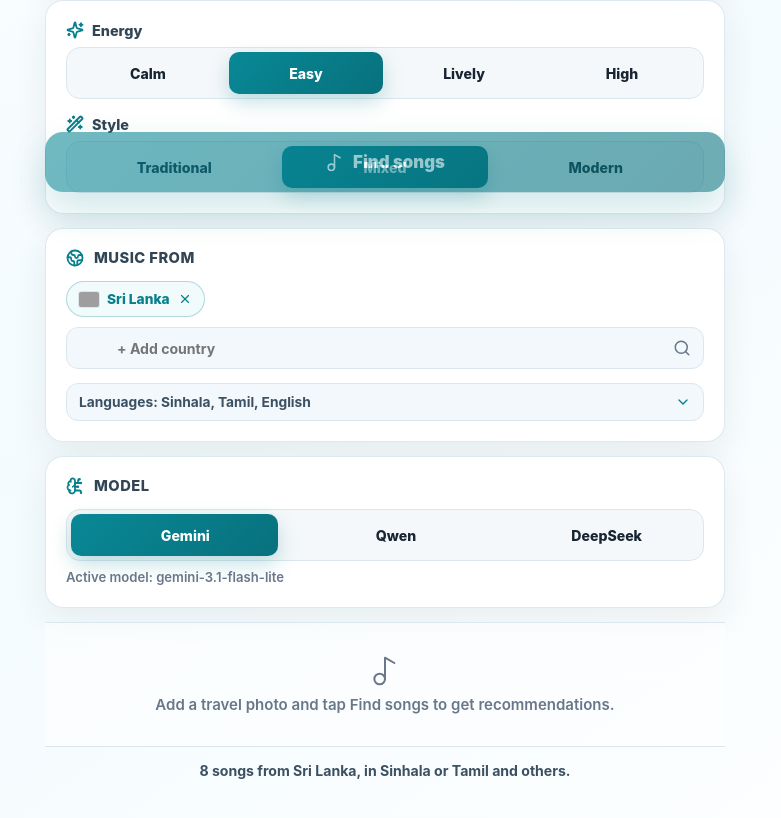
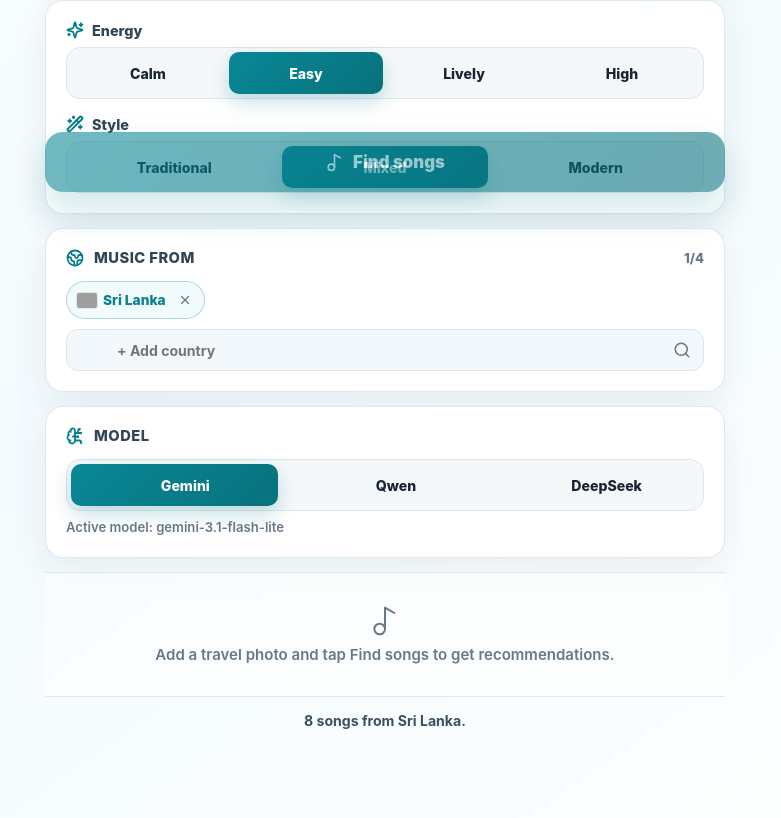
Before and after one commit to maninka123/TravelTunes, a React (Vite) app: page / in a window 1280 px wide. Shown: the part 596-1414 px from the top of the page, without its empty margins (255-1036 px from the left). Built offline with nearby package versions, Linux system fonts and the light colour scheme; grey boxes are pictures that could not be loaded; some icons are missing.

Commit message:
Replace Languages control with per-country song counts and 4-country cap

```diff
--- a/src/App.jsx
+++ b/src/App.jsx
@@ -3,8 +3,6 @@ import {
   BrainCircuit,
   Camera,
   Check,
-  ChevronDown,
-  ChevronUp,
   Copy,
   Globe2,
   ImagePlus,
@@ -21,11 +19,7 @@ import {
   X,
 } from "lucide-react";
 import { useEffect, useMemo, useRef, useState } from "react";
-import {
-  codeForCountry,
-  COUNTRY_OPTIONS,
-  defaultLanguagesFor,
-} from "./data/countries";
+import { codeForCountry, COUNTRY_OPTIONS } from "./data/countries";
 import { postJson, readFileAsVisionPayload } from "./lib/api";
 import { getGpsFromPhoto, reverseGeocodeCountry } from "./lib/location";
 
@@ -45,9 +39,9 @@ export function FlagIcon({ code, className = "" }) {
   );
 }
 
-
 const MAX_PHOTOS = 4;
-const RECENT_LANG_KEY = "traveltunes_recent_languages";
+const TOTAL_SONGS = 8;
+const MAX_COUNTRIES = 4;
 
 const MODEL_OPTIONS = [
   {
@@ -77,20 +71,58 @@ const ENERGY_OPTIONS = [
   { label: "High", value: 90 },
 ];
 
-
 const STYLE_OPTIONS = [
   { label: "Traditional", value: 20 },
   { label: "Mixed", value: 50 },
   { label: "Modern", value: 80 },
 ];
 
-function getStoredRecentLanguages() {
-  try {
-    const raw = localStorage.getItem(RECENT_LANG_KEY);
-    return raw ? JSON.parse(raw) : [];
-  } catch {
-    return [];
+function distributeEvenly(items) {
+  const n = items.length;
+  if (n === 0) return [];
+  const base = Math.floor(TOTAL_SONGS / n);
+  const remainder = TOTAL_SONGS % n;
+  return items.map((item, idx) => ({
+    ...item,
+    count: base + (idx < remainder ? 1 : 0),
+  }));
 }
+
+function incrementCountryCount(list, targetIdx) {
+  let maxCount = 1;
+  let donorIdx = -1;
+  for (let i = 0; i < list.length; i += 1) {
+    if (i === targetIdx) continue;
+    if (list[i].count > 1 && list[i].count >= maxCount) {
+      maxCount = list[i].count;
+      donorIdx = i;
+    }
+  }
+  if (donorIdx === -1) return list;
+  return list.map((item, i) => {
+    if (i === targetIdx) return { ...item, count: item.count + 1 };
+    if (i === donorIdx) return { ...item, count: item.count - 1 };
+    return item;
+  });
+}
+
+function decrementCountryCount(list, targetIdx) {
+  if (list[targetIdx].count <= 1) return list;
+  let maxCount = -1;
+  let recipientIdx = -1;
+  for (let i = 0; i < list.length; i += 1) {
+    if (i === targetIdx) continue;
+    if (list[i].count >= maxCount) {
+      maxCount = list[i].count;
+      recipientIdx = i;
+    }
+  }
+  if (recipientIdx === -1) return list;
+  return list.map((item, i) => {
+    if (i === targetIdx) return { ...item, count: item.count - 1 };
+    if (i === recipientIdx) return { ...item, count: item.count + 1 };
+    return item;
+  });
 }
 
 function App() {
@@ -98,13 +130,8 @@ function App() {
   const [country, setCountry] = useState("Sri Lanka");
   const [detectedCountry, setDetectedCountry] = useState("");
   const [musicCountries, setMusicCountries] = useState(() => [
-    { name: "Sri Lanka", code: codeForCountry("Sri Lanka") || "LK" },
+    { name: "Sri Lanka", code: codeForCountry("Sri Lanka") || "LK", count: 8 },
   ]);
-  const [customLanguages, setCustomLanguages] = useState([]);
-  const [languages, setLanguages] = useState(() => defaultLanguagesFor("Sri Lanka"));
-  const [recentLanguages, setRecentLanguages] = useState(getStoredRecentLanguages);
-  const [languagesExpanded, setLanguagesExpanded] = useState(false);
-  const [customLanguage, setCustomLanguage] = useState("");
   const [energy, setEnergy] = useState(40);
   const [detectedEnergy, setDetectedEnergy] = useState(null);
   const [style, setStyle] = useState(50);
@@ -121,9 +148,17 @@ function App() {
   const selectedModelOption = MODEL_OPTIONS.find((m) => m.id === model) || MODEL_OPTIONS[0];
   const modelLabel = selectedModelOption.label;
 
-
   const photosRef = useRef(photos);
   photosRef.current = photos;
+
+  // Clear obsolete languages key on initial load
+  useEffect(() => {
+    try {
+      localStorage.removeItem("traveltunes_recent_languages");
+    } catch {
+      // Ignore
+    }
+  }, []);
 
   // Unmount-only cleanup so adding photos doesn't revoke existing previews
   useEffect(() => {
@@ -131,6 +166,14 @@ function App() {
       photosRef.current.forEach((photo) => URL.revokeObjectURL(photo.previewUrl));
     };
   }, []);
+
+  function handlePhotoCountryChange(newCountry) {
+    setCountry(newCountry);
+    const code = codeForCountry(newCountry);
+    if (newCountry && code) {
+      addMusicCountry({ name: newCountry, code });
+    }
+  }
 
   async function handlePhotos(event) {
     const selected = Array.from(event.target.files || []);
@@ -149,26 +192,15 @@ function App() {
 
     const detected = await detectCountry(nextPhotos);
     if (detected) {
-      const prevDetected = detectedCountry;
       setDetectedCountry(detected);
       setCountry(detected);
       const detectedCode = codeForCountry(detected);
-      const newCountryObj = { name: detected, code: detectedCode };
-
-      const shouldSeed =
-        musicCountries.length === 0 ||
-        (musicCountries.length === 1 &&
-          musicCountries[0].name === (prevDetected || "Sri Lanka"));
-
-      if (shouldSeed) {
-        setMusicCountries([newCountryObj]);
-        const newDefaults = defaultLanguagesFor(detected);
-        setLanguages(Array.from(new Set([...newDefaults, ...customLanguages])));
+      if (detectedCode) {
+        addMusicCountry({ name: detected, code: detectedCode });
       }
     } else {
       setDetectedCountry("");
     }
-
 
     event.target.value = "";
   }
@@ -200,9 +232,7 @@ function App() {
     setPhotos([]);
     setCountry("Sri Lanka");
     setDetectedCountry("");
-    setMusicCountries([{ name: "Sri Lanka", code: codeForCountry("Sri Lanka") || "LK" }]);
-    setCustomLanguages([]);
-    setLanguages(defaultLanguagesFor("Sri Lanka"));
+    setMusicCountries([{ name: "Sri Lanka", code: codeForCountry("Sri Lanka") || "LK", count: 8 }]);
     setEnergy(40);
     setDetectedEnergy(null);
     setStyle(50);
@@ -217,43 +247,22 @@ function App() {
   }
 
   function addMusicCountry(countryObj) {
-    if (!countryObj?.name || musicCountries.some((c) => c.name === countryObj.name)) return;
-    const next = [...musicCountries, countryObj];
-    setMusicCountries(next);
-    const newDefaults = defaultLanguagesFor(countryObj.name);
-    setLanguages((prev) => Array.from(new Set([...prev, ...newDefaults])));
+    if (!countryObj?.name || musicCountries.length >= MAX_COUNTRIES || musicCountries.some((c) => c.name === countryObj.name)) return;
+    const next = [...musicCountries, { name: countryObj.name, code: countryObj.code }];
+    setMusicCountries(distributeEvenly(next));
   }
 
   function removeMusicCountry(countryName) {
     const next = musicCountries.filter((c) => c.name !== countryName);
-    setMusicCountries(next);
-    const remainingDefaults = next.flatMap((c) => defaultLanguagesFor(c.name));
-    setLanguages(Array.from(new Set([...remainingDefaults, ...customLanguages])));
+    setMusicCountries(distributeEvenly(next));
   }
 
-  function addLanguage(langToAdd) {
-    const value = (typeof langToAdd === "string" ? langToAdd : customLanguage).trim();
-    if (!value) return;
-
-    setCustomLanguages((prev) => Array.from(new Set([...prev, value])));
-    setLanguages((prev) => Array.from(new Set([...prev, value])));
-    setCustomLanguage("");
-
-    try {
-      const existing = getStoredRecentLanguages().filter(
-        (l) => l.toLowerCase() !== value.toLowerCase(),
-      );
-      const updated = [value, ...existing].slice(0, 4);
-      localStorage.setItem(RECENT_LANG_KEY, JSON.stringify(updated));
-      setRecentLanguages(updated);
-    } catch {
-      // LocalStorage access non-fatal
-    }
+  function handleIncrement(targetIdx) {
+    setMusicCountries((prev) => incrementCountryCount(prev, targetIdx));
   }
 
-  function removeLanguage(language) {
-    setCustomLanguages((prev) => prev.filter((item) => item !== language));
-    setLanguages((prev) => prev.filter((item) => item !== language));
+  function handleDecrement(targetIdx) {
+    setMusicCountries((prev) => decrementCountryCount(prev, targetIdx));
   }
 
   function handleSongUpdate(songKey, updates) {
@@ -291,10 +300,9 @@ function App() {
       const songData = await postJson("/api/songs", {
         model,
         country,
-        musicCountries: musicCountries.map((c) => c.name),
+        musicCountries: musicCountries.map((c) => ({ name: c.name, count: c.count })),
         energy,
         style,
-        languages,
         imageNotes,
         mood: currentMood,
       });
@@ -316,30 +324,15 @@ function App() {
 
   // Summary line directly above Find songs button
   const summaryLine = useMemo(() => {
-    let countryStr = "";
+    if (musicCountries.length === 0) {
+      return "8 well-known international songs.";
+    }
     if (musicCountries.length === 1) {
-      countryStr = `from ${musicCountries[0].name}`;
-    } else if (musicCountries.length === 2) {
-      countryStr = `from ${musicCountries[0].name} and ${musicCountries[1].name}`;
-    } else if (musicCountries.length > 2) {
-      countryStr = `from ${musicCountries.slice(0, -1).map((c) => c.name).join(", ")} and ${musicCountries[musicCountries.length - 1].name}`;
+      return `8 songs from ${musicCountries[0].name}.`;
     }
-
-    let langStr = "";
-    if (languages.length === 1) {
-      langStr = `in ${languages[0]}`;
-    } else if (languages.length === 2) {
-      langStr = `in ${languages[0]} or ${languages[1]}`;
-    } else if (languages.length > 2) {
-      langStr = `in ${languages[0]} or ${languages[1]} and others`;
-    }
-
-    if (musicCountries.length === 0) {
-      return langStr ? `8 well-known international songs, ${langStr}.` : "8 well-known international songs.";
-    }
-
-    return langStr ? `8 songs ${countryStr}, ${langStr}.` : `8 songs ${countryStr}.`;
-  }, [musicCountries, languages]);
+    const parts = musicCountries.map((c) => `${c.count} from ${c.name}`);
+    return `${parts.join(", ")}.`;
+  }, [musicCountries]);
 
   return (
     <main className="app-shell">
@@ -376,8 +369,8 @@ function App() {
             label="Country"
             meta={detectedCountry ? "Detected" : "Select"}
           />
-          <CountryPicker value={country} onChange={setCountry} />
-          <p className="field-caption">Used to read the photo mood.</p>
+          <CountryPicker value={country} onChange={handlePhotoCountryChange} />
+          <p className="field-caption">Used to read the photo mood and automatically adds to Music from.</p>
         </section>
 
         <section className="surface notes-surface">
@@ -410,27 +403,67 @@ function App() {
         </section>
 
         <section className="surface">
-          <SectionHeading icon={<Globe2 size={18} />} label="Music from" />
+          <SectionHeading
+            icon={<Globe2 size={18} />}
+            label="Music from"
+            meta={musicCountries.length > 0 ? `${musicCountries.length}/${MAX_COUNTRIES}` : null}
+          />
           {musicCountries.length === 0 ? (
             <p className="helper-text">No countries selected. Songs will be well-known international picks.</p>
           ) : (
-            <div className="chip-row">
-              {musicCountries.map((c) => (
+            <>
+              <div className="chip-row country-chips-row">
+                {musicCountries.map((c, idx) => {
+                  const canIncrement = musicCountries.some((other, oIdx) => oIdx !== idx && other.count > 1);
+                  const canDecrement = c.count > 1;
+                  const showCounts = musicCountries.length > 1;
+
+                  return (
+                    <div className="chip country-chip" key={c.name}>
+                      <FlagIcon code={c.code} />
+                      <span className="country-name">{c.name}</span>
+                      {showCounts ? (
+                        <div className="country-count-stepper">
+                          <span className="country-count">{c.count}</span>
                           <button
-                  className="chip selected country-chip"
                             type="button"
-                  key={c.name}
+                            className="count-btn"
+                            onClick={() => handleDecrement(idx)}
+                            disabled={!canDecrement}
+                            aria-label={`Decrease songs from ${c.name}`}
+                          >
+                            −
+                          </button>
+                          <button
+                            type="button"
+                            className="count-btn"
+                            onClick={() => handleIncrement(idx)}
+                            disabled={!canIncrement}
+                            aria-label={`Increase songs from ${c.name}`}
+                          >
+                            +
+                          </button>
+                        </div>
+                      ) : null}
+                      <button
+                        type="button"
+                        className="chip-remove"
                         onClick={() => removeMusicCountry(c.name)}
                         aria-label={`Remove ${c.name}`}
                       >
-                  <FlagIcon code={c.code} />
-                  <span>{c.name}</span>
                         <X size={14} />
                       </button>
-              ))}
                     </div>
+                  );
+                })}
+              </div>
+              {musicCountries.length > 1 ? (
+                <p className="allocation-status">8 of 8 allocated</p>
+              ) : null}
+            </>
           )}
 
+          {musicCountries.length < MAX_COUNTRIES ? (
             <div className="add-country-row">
               <CountryPicker
                 compact
@@ -442,63 +475,9 @@ function App() {
                 }}
               />
             </div>
-
-          <button
-            type="button"
-            className="languages-toggle"
-            onClick={() => setLanguagesExpanded(!languagesExpanded)}
-            aria-expanded={languagesExpanded}
-          >
-            <span>Languages: {languages.length > 0 ? languages.join(", ") : "None"}</span>
-            {languagesExpanded ? <ChevronUp size={16} /> : <ChevronDown size={16} />}
-          </button>
-
-          {languagesExpanded ? (
-            <div className="languages-editor">
-              <div className="chip-row">
-                {languages.map((language) => (
-                  <button
-                    className="chip selected"
-                    type="button"
-                    key={language}
-                    onClick={() => removeLanguage(language)}
-                    aria-label={`Remove ${language}`}
-                  >
-                    {language}
-                    <X size={14} />
-                  </button>
-                ))}
-              </div>
-              <div className="inline-form">
-                <input
-                  value={customLanguage}
-                  onChange={(event) => setCustomLanguage(event.target.value)}
-                  onKeyDown={(event) => {
-                    if (event.key === "Enter") addLanguage();
-                  }}
-                  placeholder="Add a language"
-                />
-                <button type="button" onClick={() => addLanguage()}>Add</button>
-              </div>
-              {recentLanguages.filter((l) => !languages.includes(l)).length > 0 ? (
-                <div className="recent-languages-row">
-                  <span className="recent-label">Recent:</span>
-                  {recentLanguages
-                    .filter((l) => !languages.includes(l))
-                    .map((l) => (
-                      <button
-                        key={l}
-                        type="button"
-                        className="chip-ghost"
-                        onClick={() => addLanguage(l)}
-                      >
-                        + {l}
-                      </button>
-                    ))}
-                </div>
-              ) : null}
-            </div>
-          ) : null}
+          ) : (
+            <p className="field-caption">4 countries maximum</p>
+          )}
         </section>
 
         <section className="surface model-surface">
@@ -523,7 +502,6 @@ function App() {
           </p>
           {mood ? <MoodReadout mood={mood} /> : null}
         </section>
-
 
         <section className="songs" aria-label="Song results">
           {!hasSearched && songs.length === 0 ? (
@@ -736,7 +714,6 @@ function CountryPicker({ value, onChange, compact = false, placeholder = "Search
             </button>
           ))}
         </div>
-
       ) : null}
     </div>
   );
@@ -866,7 +843,7 @@ function SongRow({ song, songKey, activeSongKey, onActiveSongChange, onSongUpdat
   }
 
   const progress = duration ? Math.min(100, (currentTime / duration) * 100) : 0;
-  const languages = String(song.language || "Music")
+  const songLanguages = String(song.language || "Music")
     .split(/[,+/]/)
     .map((item) => item.trim())
     .filter(Boolean)
@@ -898,8 +875,8 @@ function SongRow({ song, songKey, activeSongKey, onActiveSongChange, onSongUpdat
             {song.reason ? <p className="song-reason">{song.reason}</p> : null}
           </div>
           <div className="song-tags">
-            {languages.map((language) => (
-              <span className="song-tag" key={language}>{language}</span>
+            {songLanguages.map((lang) => (
+              <span className="song-tag" key={lang}>{lang}</span>
             ))}
           </div>
           <button className="song-copy" type="button" onClick={copySong} aria-label={`Copy ${song.title}`}>
--- a/src/data/countries.js
+++ b/src/data/countries.js
@@ -1,25 +1,3 @@
-export const COUNTRY_LANGUAGES = {
-  Australia: ["English"],
-  Canada: ["English", "French"],
-  France: ["French"],
-  Greece: ["Greek"],
-  India: ["Hindi", "Tamil", "Bengali"],
-  Indonesia: ["Indonesian"],
-  Italy: ["Italian"],
-  Japan: ["Japanese"],
-  Malaysia: ["Malay", "Tamil", "Mandarin"],
-  Maldives: ["Dhivehi"],
-  Nepal: ["Nepali"],
-  Singapore: ["English", "Malay", "Tamil", "Mandarin"],
-  "South Korea": ["Korean"],
-  Spain: ["Spanish"],
-  "Sri Lanka": ["Sinhala", "Tamil"],
-  Thailand: ["Thai"],
-  "United Kingdom": ["English"],
-  "United States": ["English"],
-  Vietnam: ["Vietnamese"],
-};
-
 const FALLBACK_COUNTRIES = [
   "Afghanistan",
   "Albania",
@@ -45,43 +23,84 @@ const FALLBACK_COUNTRIES = [
   "Colombia",
   "Costa Rica",
   "Croatia",
+  "Cuba",
+  "Cyprus",
+  "Czech Republic",
   "Denmark",
+  "Dominican Republic",
+  "Ecuador",
   "Egypt",
+  "Estonia",
+  "Ethiopia",
+  "Fiji",
   "Finland",
   "France",
   "Georgia",
   "Germany",
+  "Ghana",
   "Greece",
+  "Guatemala",
+  "Hong Kong",
+  "Hungary",
   "Iceland",
   "India",
   "Indonesia",
+  "Iran",
+  "Iraq",
   "Ireland",
+  "Israel",
   "Italy",
+  "Jamaica",
   "Japan",
+  "Jordan",
   "Kenya",
+  "Kuwait",
+  "Laos",
+  "Latvia",
+  "Lebanon",
+  "Lithuania",
+  "Luxembourg",
   "Malaysia",
   "Maldives",
+  "Malta",
+  "Mauritius",
   "Mexico",
+  "Monaco",
   "Morocco",
   "Nepal",
   "Netherlands",
   "New Zealand",
+  "Nigeria",
   "Norway",
+  "Pakistan",
+  "Peru",
   "Philippines",
+  "Poland",
   "Portugal",
+  "Romania",
+  "Russia",
+  "Saudi Arabia",
+  "Serbia",
   "Singapore",
+  "Slovakia",
+  "Slovenia",
   "South Africa",
   "South Korea",
   "Spain",
   "Sri Lanka",
   "Sweden",
   "Switzerland",
+  "Taiwan",
+  "Tanzania",
   "Thailand",
   "Turkey",
+  "Ukraine",
   "United Arab Emirates",
   "United Kingdom",
   "United States",
+  "Uruguay",
   "Vietnam",
+  "Zimbabwe",
 ];
 
 const FALLBACK_CODES = {
@@ -109,43 +128,84 @@ const FALLBACK_CODES = {
   Colombia: "CO",
   "Costa Rica": "CR",
   Croatia: "HR",
+  Cuba: "CU",
+  Cyprus: "CY",
+  "Czech Republic": "CZ",
   Denmark: "DK",
+  "Dominican Republic": "DO",
+  Ecuador: "EC",
   Egypt: "EG",
+  Estonia: "EE",
+  Ethiopia: "ET",
+  Fiji: "FJ",
   Finland: "FI",
   France: "FR",
   Georgia: "GE",
   Germany: "DE",
+  Ghana: "GH",
   Greece: "GR",
+  Guatemala: "GT",
+  "Hong Kong": "HK",
+  Hungary: "HU",
   Iceland: "IS",
   India: "IN",
   Indonesia: "ID",
+  Iran: "IR",
+  Iraq: "IQ",
   Ireland: "IE",
+  Israel: "IL",
   Italy: "IT",
+  Jamaica: "JM",
   Japan: "JP",
+  Jordan: "JO",
   Kenya: "KE",
+  Kuwait: "KW",
+  Laos: "LA",
+  Latvia: "LV",
+  Lebanon: "LB",
+  Lithuania: "LT",
+  Luxembourg: "LU",
   Malaysia: "MY",
   Maldives: "MV",
+  Malta: "MT",
+  Mauritius: "MU",
   Mexico: "MX",
+  Monaco: "MC",
   Morocco: "MA",
   Nepal: "NP",
   Netherlands: "NL",
   "New Zealand": "NZ",
+  Nigeria: "NG",
   Norway: "NO",
+  Pakistan: "PK",
+  Peru: "PE",
   Philippines: "PH",
+  Poland: "PL",
   Portugal: "PT",
+  Romania: "RO",
+  Russia: "RU",
+  "Saudi Arabia": "SA",
+  Serbia: "RS",
   Singapore: "SG",
+  Slovakia: "SK",
+  Slovenia: "SI",
   "South Africa": "ZA",
   "South Korea": "KR",
   Spain: "ES",
   "Sri Lanka": "LK",
   Sweden: "SE",
   Switzerland: "CH",
+  Taiwan: "TW",
+  Tanzania: "TZ",
   Thailand: "TH",
   Turkey: "TR",
+  Ukraine: "UA",
   "United Arab Emirates": "AE",
   "United Kingdom": "GB",
   "United States": "US",
+  Uruguay: "UY",
   Vietnam: "VN",
+  Zimbabwe: "ZW",
 };
 
 function codeToFlag(code) {
@@ -159,14 +219,26 @@ function codeToFlag(code) {
 
 function buildCountryOptions() {
   try {
-    if (!Intl.supportedValuesOf || !Intl.DisplayNames) throw new Error("Intl region names unavailable");
-    const names = new Intl.DisplayNames(["en"], { type: "region" });
-    return Intl.supportedValuesOf("region")
-      .map((code) => ({
-        code,
-        name: names.of(code),
-        flag: codeToFlag(code),
-      }))
+    const displayNames = new Intl.DisplayNames(["en"], { type: "region" });
+    const alphabet = "ABCDEFGHIJKLMNOPQRSTUVWXYZ";
+    const pairs = [];
+
+    for (let i = 0; i < alphabet.length; i += 1) {
+      for (let j = 0; j < alphabet.length; j += 1) {
+        pairs.push(`${alphabet[i]}${alphabet[j]}`);
+      }
+    }
+
+    return pairs
+      .map((code) => {
+        try {
+          const name = displayNames.of(code);
+          return name && name !== code ? { name, code, flag: codeToFlag(code) } : null;
+        } catch {
+          return null;
+        }
+      })
+      .filter(Boolean)
       .filter((country) => country.name && country.name !== "Unknown Region")
       .sort((a, b) => a.name.localeCompare(b.name));
   } catch {
@@ -189,11 +261,3 @@ export function flagForCountry(countryName) {
 export function codeForCountry(countryName) {
   return COUNTRY_OPTIONS.find((country) => country.name === countryName)?.code || "";
 }
-
-export function defaultLanguagesFor(country) {
-  const localLanguages = COUNTRY_LANGUAGES[country];
-  if (localLanguages && localLanguages.length > 0) {
-    return Array.from(new Set([...localLanguages, "English"]));
-  }
-  return ["English"];
-}
--- a/src/styles.css
+++ b/src/styles.css
@@ -532,79 +532,107 @@ h1 {
   font-size: 0.88rem;
 }
 
-.languages-toggle {
+.country-chips-row {
   display: flex;
+  flex-wrap: wrap;
+  gap: 8px;
   align-items: center;
-  justify-content: space-between;
-  width: 100%;
-  margin-top: 14px;
-  padding: 10px 12px;
-  border: 1px solid var(--line);
-  border-radius: 12px;
-  background: var(--paper-soft);
-  color: #3b5062;
-  font-size: 0.86rem;
-  font-weight: 750;
-  text-align: left;
 }
 
-.languages-toggle span {
-  overflow: hidden;
-  text-overflow: ellipsis;
+.country-chip {
+  display: inline-flex;
+  align-items: center;
+  gap: 6px;
+  min-height: 38px;
+  padding: 4px 8px 4px 10px;
+  border: 1px solid rgba(8, 127, 140, 0.28);
+  border-radius: 999px;
+  background: #f2fbfb;
+  color: var(--teal);
+  font-size: 0.86rem;
+  font-weight: 800;
+}
+
+.country-name {
   white-space: nowrap;
 }
 
-.languages-toggle svg {
-  flex: 0 0 auto;
+.country-count-stepper {
+  display: inline-flex;
+  align-items: center;
+  gap: 3px;
+  margin-left: 2px;
+  padding: 2px 4px;
+  border-radius: 999px;
+  background: rgba(8, 127, 140, 0.1);
+}
+
+.country-count {
+  min-width: 16px;
+  text-align: center;
+  font-size: 0.82rem;
+  font-weight: 900;
   color: var(--teal);
 }
 
-.languages-editor {
-  margin-top: 12px;
-  padding-top: 12px;
-  border-top: 1px solid var(--line);
+.count-btn {
+  display: inline-flex;
+  align-items: center;
+  justify-content: center;
+  width: 22px;
+  height: 22px;
+  padding: 0;
+  border: 0;
+  border-radius: 50%;
+  background: #ffffff;
+  color: var(--teal);
+  font-size: 0.85rem;
+  font-weight: 900;
+  cursor: pointer;
+  box-shadow: 0 1px 3px rgba(0, 0, 0, 0.08);
+  transition: background 120ms ease, opacity 120ms ease;
 }
 
-.recent-languages-row {
-  display: flex;
-  align-items: center;
-  flex-wrap: wrap;
-  gap: 6px;
-  margin-top: 10px;
+.count-btn:hover:not(:disabled) {
+  background: var(--teal);
+  color: #ffffff;
 }
 
-.recent-label {
-  color: var(--muted);
-  font-size: 0.76rem;
-  font-weight: 800;
-  text-transform: uppercase;
-  letter-spacing: 0.03em;
-  margin-right: 4px;
+.count-btn:disabled {
+  opacity: 0.35;
+  cursor: not-allowed;
+  box-shadow: none;
 }
 
-.chip-ghost {
-  min-height: 28px;
-  padding: 0 10px;
-  border: 1px dashed var(--line-strong);
-  border-radius: 999px;
-  background: #ffffff;
-  color: var(--ink);
-  font-size: 0.78rem;
+.chip-remove {
+  display: inline-flex;
+  align-items: center;
+  justify-content: center;
+  width: 22px;
+  height: 22px;
+  padding: 0;
+  margin-left: 2px;
+  border: 0;
+  border-radius: 50%;
+  background: transparent;
+  color: var(--muted);
+  cursor: pointer;
+  transition: color 120ms ease, background 120ms ease;
+}
+
+.chip-remove:hover {
+  color: #e53e3e;
+  background: rgba(229, 62, 62, 0.1);
+}
+
+.allocation-status {
+  margin-top: 8px;
+  color: var(--muted);
+  font-size: 0.8rem;
   font-weight: 700;
 }
 
-.chip-ghost:hover {
-  border-color: var(--teal);
-  color: var(--teal);
-  background: var(--teal-soft);
-}
 
-.inline-form {
-  display: grid;
-  grid-template-columns: 1fr auto;
-  gap: 8px;
-  margin-top: 12px;
-}
 
 
 .inline-form input {
```
Also changed, not shown: 2 other files (tests, documents, lock files or other folders). Lines whose indentation alone changed are shown as unchanged.
